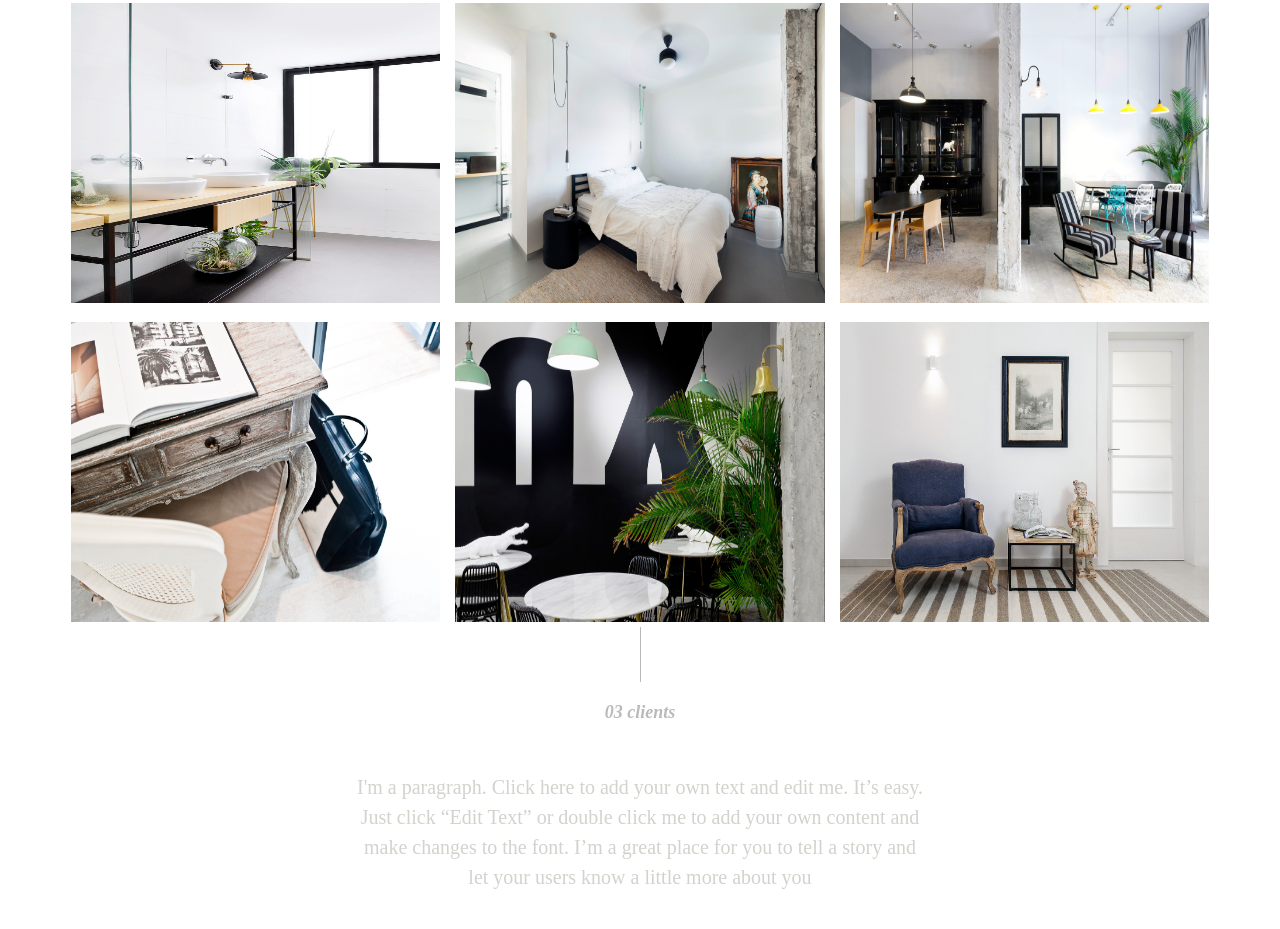
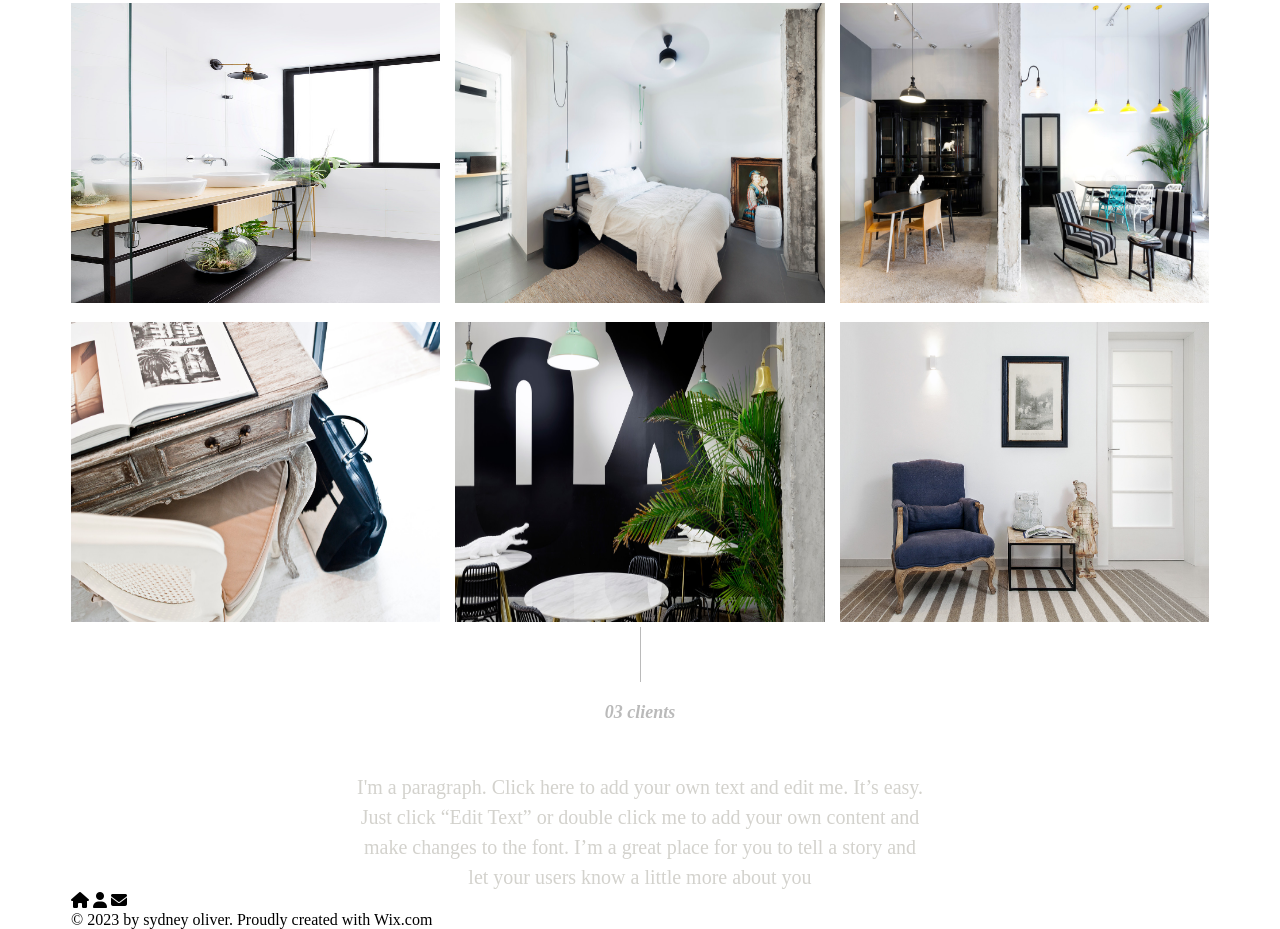
Before and after one commit to Sayfain/web_desing, a website: page index.html in a window 1280 px wide. Shown: the part 1163-2092 px from the top of the page. Before the commit the page ends 2055 px from the top, so only its background shows below. Drawn offline with Linux system fonts and the light colour scheme.

Commit message:
Add .gitignore, package.json, and package-lock.json; include Font Awesome in index.html and add footer section

```diff
--- a/index.html
+++ b/index.html
@@ -3,6 +3,10 @@
   <head>
     <meta charset="UTF-8" />
     <meta name="viewport" content="width=device-width, initial-scale=1.0" />
+    <link
+      rel="stylesheet"
+      href="node_modules/@fortawesome/fontawesome-free/css/all.min.css"
+    />
     <link rel="stylesheet" href="normalize.css" />
     <link rel="stylesheet" href="style.css" />
     <title>Document</title>
@@ -70,6 +74,19 @@
         </div>
       </div>
     </section>
+    <section></section>
+    <footer>
+      <div class="container">
+        <div class="socail-media">
+          <i class="fa fa-home"></i>
+          <i class="fa fa-user"></i>
+          <i class="fa fa-envelope"></i>
+        </div>
+        <div class="content">
+          <p>© 2023 by sydney oliver. Proudly created with Wix.com</p>
+        </div>
+      </div>
+    </footer>
     <script src="master.js"></script>
   </body>
 </html>
```
Also changed, not shown: package.json (added, +23 -0 lines), 2 other files.
